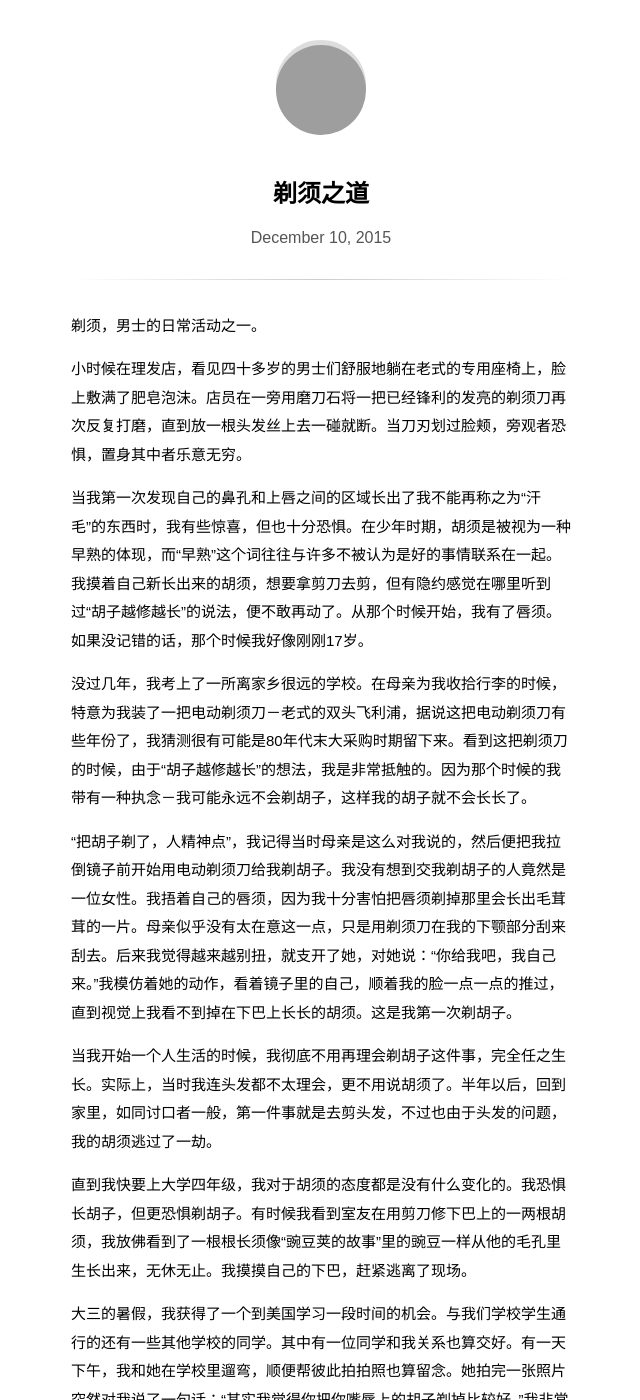
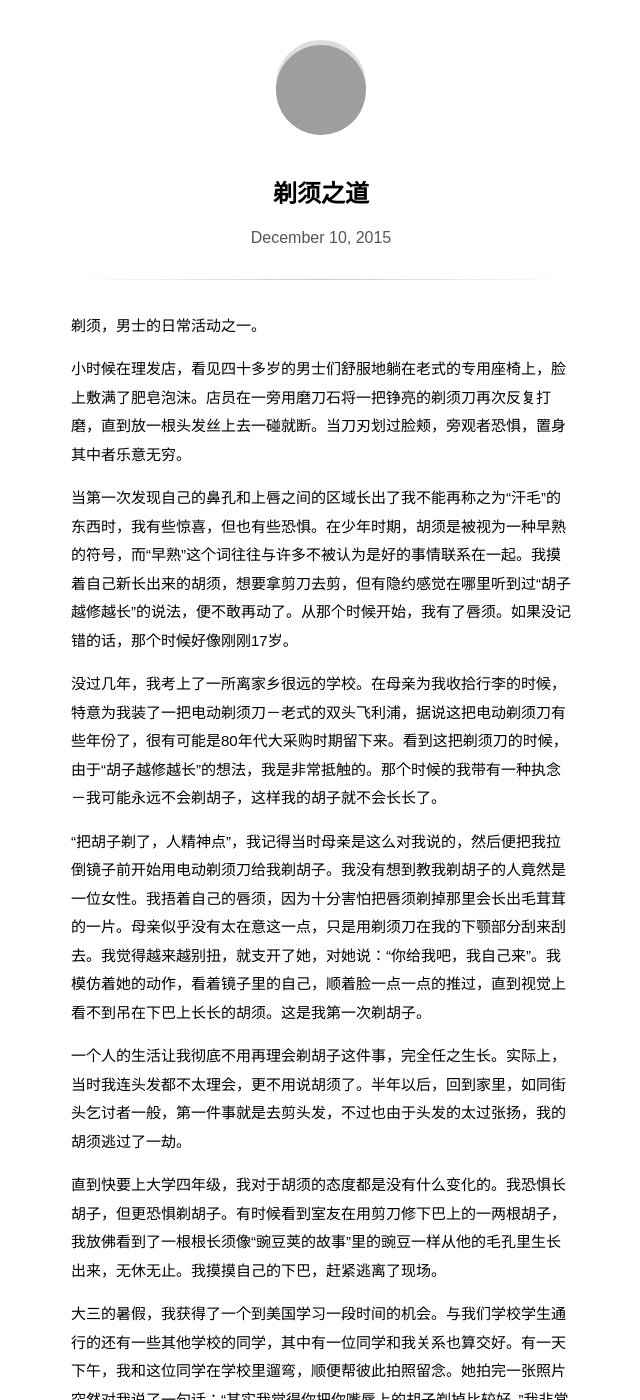
Before and after one commit to psaux0/psaux0.github.io, a Jekyll site: the page built from _posts/2015-12-10-the-tao-of-shaving.markdown, in a window 1280 px wide and 1400 px high, cut to the strip 0-1400 px from the top of the window. Shown: the whole strip, without its empty margins (319-959 px from the left). Built offline with Jekyll 4.4.1, drawn with Linux system fonts in a browser that asks for light colours; some web fonts are replaced; some of the changed text lies outside the part shown; grey boxes are pictures that could not be loaded.

Commit message:
edit post

```diff
--- a/_posts/2015-12-10-the-tao-of-shaving.markdown
+++ b/_posts/2015-12-10-the-tao-of-shaving.markdown
@@ -6,36 +6,36 @@ use_math: false
 ---
 剃须，男士的日常活动之一。
 
-小时候在理发店，看见四十多岁的男士们舒服地躺在老式的专用座椅上，脸上敷满了肥皂泡沫。店员在一旁用磨刀石将一把已经锋利的发亮的剃须刀再次反复打磨，直到放一根头发丝上去一碰就断。当刀刃划过脸颊，旁观者恐惧，置身其中者乐意无穷。
+小时候在理发店，看见四十多岁的男士们舒服地躺在老式的专用座椅上，脸上敷满了肥皂泡沫。店员在一旁用磨刀石将一把铮亮的剃须刀再次反复打磨，直到放一根头发丝上去一碰就断。当刀刃划过脸颊，旁观者恐惧，置身其中者乐意无穷。
 
-当我第一次发现自己的鼻孔和上唇之间的区域长出了我不能再称之为“汗毛”的东西时，我有些惊喜，但也十分恐惧。在少年时期，胡须是被视为一种早熟的体现，而“早熟”这个词往往与许多不被认为是好的事情联系在一起。我摸着自己新长出来的胡须，想要拿剪刀去剪，但有隐约感觉在哪里听到过“胡子越修越长”的说法，便不敢再动了。从那个时候开始，我有了唇须。如果没记错的话，那个时候我好像刚刚17岁。
+当第一次发现自己的鼻孔和上唇之间的区域长出了我不能再称之为“汗毛”的东西时，我有些惊喜，但也有些恐惧。在少年时期，胡须是被视为一种早熟的符号，而“早熟”这个词往往与许多不被认为是好的事情联系在一起。我摸着自己新长出来的胡须，想要拿剪刀去剪，但有隐约感觉在哪里听到过“胡子越修越长”的说法，便不敢再动了。从那个时候开始，我有了唇须。如果没记错的话，那个时候好像刚刚17岁。
 
-没过几年，我考上了一所离家乡很远的学校。在母亲为我收拾行李的时候，特意为我装了一把电动剃须刀－老式的双头飞利浦，据说这把电动剃须刀有些年份了，我猜测很有可能是80年代末大采购时期留下来。看到这把剃须刀的时候，由于“胡子越修越长”的想法，我是非常抵触的。因为那个时候的我带有一种执念－我可能永远不会剃胡子，这样我的胡子就不会长长了。
+没过几年，我考上了一所离家乡很远的学校。在母亲为我收拾行李的时候，特意为我装了一把电动剃须刀－老式的双头飞利浦，据说这把电动剃须刀有些年份了，很有可能是80年代大采购时期留下来。看到这把剃须刀的时候，由于“胡子越修越长”的想法，我是非常抵触的。那个时候的我带有一种执念－我可能永远不会剃胡子，这样我的胡子就不会长长了。
 
-“把胡子剃了，人精神点”，我记得当时母亲是这么对我说的，然后便把我拉倒镜子前开始用电动剃须刀给我剃胡子。我没有想到交我剃胡子的人竟然是一位女性。我捂着自己的唇须，因为我十分害怕把唇须剃掉那里会长出毛茸茸的一片。母亲似乎没有太在意这一点，只是用剃须刀在我的下颚部分刮来刮去。后来我觉得越来越别扭，就支开了她，对她说：“你给我吧，我自己来。”我模仿着她的动作，看着镜子里的自己，顺着我的脸一点一点的推过，直到视觉上我看不到掉在下巴上长长的胡须。这是我第一次剃胡子。
+“把胡子剃了，人精神点”，我记得当时母亲是这么对我说的，然后便把我拉倒镜子前开始用电动剃须刀给我剃胡子。我没有想到教我剃胡子的人竟然是一位女性。我捂着自己的唇须，因为十分害怕把唇须剃掉那里会长出毛茸茸的一片。母亲似乎没有太在意这一点，只是用剃须刀在我的下颚部分刮来刮去。我觉得越来越别扭，就支开了她，对她说：“你给我吧，我自己来”。我模仿着她的动作，看着镜子里的自己，顺着脸一点一点的推过，直到视觉上看不到吊在下巴上长长的胡须。这是我第一次剃胡子。
 
-当我开始一个人生活的时候，我彻底不用再理会剃胡子这件事，完全任之生长。实际上，当时我连头发都不太理会，更不用说胡须了。半年以后，回到家里，如同讨口者一般，第一件事就是去剪头发，不过也由于头发的问题，我的胡须逃过了一劫。
+一个人的生活让我彻底不用再理会剃胡子这件事，完全任之生长。实际上，当时我连头发都不太理会，更不用说胡须了。半年以后，回到家里，如同街头乞讨者一般，第一件事就是去剪头发，不过也由于头发的太过张扬，我的胡须逃过了一劫。
 
-直到我快要上大学四年级，我对于胡须的态度都是没有什么变化的。我恐惧长胡子，但更恐惧剃胡子。有时候我看到室友在用剪刀修下巴上的一两根胡须，我放佛看到了一根根长须像“豌豆荚的故事”里的豌豆一样从他的毛孔里生长出来，无休无止。我摸摸自己的下巴，赶紧逃离了现场。
+直到快要上大学四年级，我对于胡须的态度都是没有什么变化的。我恐惧长胡子，但更恐惧剃胡子。有时候看到室友在用剪刀修下巴上的一两根胡子，我放佛看到了一根根长须像“豌豆荚的故事”里的豌豆一样从他的毛孔里生长出来，无休无止。我摸摸自己的下巴，赶紧逃离了现场。
 
-大三的暑假，我获得了一个到美国学习一段时间的机会。与我们学校学生通行的还有一些其他学校的同学。其中有一位同学和我关系也算交好。有一天下午，我和她在学校里遛弯，顺便帮彼此拍拍照也算留念。她拍完一张照片突然对我说了一句话：“其实我觉得你把你嘴唇上的胡子剃掉比较好。”我非常诧异。从我第一天长胡子开始，过了这么长时间，每天看到镜子里的自己，我并没有觉得嘴唇上的胡须对于我的形象有什么影响，甚至很多时候我忽略了它的存在，因为它就像是我身体上的肉，是无法去掉的一部分。对于这位同学的这句话，我选择了刻意去忽略的态度，但是有些事情如果太刻意，反而会做不到。
+大三的暑假，我获得了一个到美国学习一段时间的机会。与我们学校学生通行的还有一些其他学校的同学，其中有一位同学和我关系也算交好。有一天下午，我和这位同学在学校里遛弯，顺便帮彼此拍照留念。她拍完一张照片突然对我说了一句话：“其实我觉得你把你嘴唇上的胡子剃掉比较好。”我非常诧异：从我第一天长胡子开始，过了这么长时间，每天看到镜子里的自己，我并没有觉得嘴唇上的胡须对于我的形象有什么影响，甚至很多时候我忽略了它的存在，因为它就像是我身体上的肉，是无法去掉的一部分。对于这位同学的这句话，我选择了刻意去忽略的态度，但是有些事情如果太刻意，反而会做不到。
 
-在那个夏天的末尾，我剃掉了我的唇须，用的是老式双头飞利浦电动剃须刀。看着镜子里的自己，我觉得像个太监。
+在那个夏天的末尾，我剃掉了我的唇须，用的是老式双头飞利浦电动剃须刀－我觉得自己像个太监。
 
-尽管一开始不太习惯，从那个时候我开始坚持剃须了。这件事完全和那个同学无关。在我习惯于镜中自己的一个形象后，便很难再习惯另一个形象。当我用电动剃须刀一点一点剃掉脸上的胡茬时，我依然恐惧那位用剪刀修胡子的室友。
+尽管一开始不太习惯，从那个时候我开始坚持剃须了。在习惯于镜中自己的一个形象后，便很难再习惯另一个形象。当用电动剃须刀一点一点剃掉脸上的胡茬时，我依然恐惧那位用剪刀修胡子的室友。
 
 如果一个人每天都要重复的做一件事，那么这个人就会逐渐开始追求一种更好体验去完成这件事。在满足功能性需求的同时，我慢慢地开始注重剃须的过程。
 
-电动剃须刀是一项伟大的人类发明。它安全， 高效，好的电动剃须刀效果也很好。可是当电动剃须刀在简化男士剃须过程的同时，也消散了很多剃须的乐趣。这一点我一直没有体会，直到我开始用手动刀片剃须刀。
+电动剃须刀是一项伟大的人类发明。它安全， 高效，好的电动剃须刀效果也很好。可是当电动剃须刀在简化男士剃须过程的同时，也消散了很多剃须的乐趣。这一点我一直没有体会，直到我开始用手动刀片。
 
-我第二次来到美国的时候，已经把老式双头换成了比较现代的三头剃须刀，按照广告语，三头剃须刀具有“无缝贴合”的功能，可以刮倒任意一个死角。可是在反复使用这样的剃须刀以后，我逐渐觉得剃须成了一件好生无聊之事，于是好奇的我开始追求一些新的东西。
+我第二次来到美国的时候，已经把老式双头换成了比较现代的三头剃须刀。按照广告语，三头剃须刀具有“无缝贴合”的功能，可以刮到任意一个死角。可是在反复使用这样的剃须刀以后，我逐渐觉得剃须成了一件好生无聊之事，于是好奇的我开始追求一些新的东西。
 
-肥皂泡沫和手动刀片－我要的就是这两样。回想起小时候在理发店店员给顾客剃须的样子，我小心翼翼地把肥皂泡沫涂在手上，并且尽量均匀的抹在我脸的的下半部分，之后用热水冲洗剃须刀约20秒，用刀片顺着一个固定的方向开始一道一道地刮。当锋利的刀刃与皮肤发生摩擦的时候，面部细微的神经受到了强烈的刺激。一种火辣辣的感觉留在每一块刀刃走过的地方。刀刃会带走原本涂在脸上的泡沫，这样很轻易地就能知道哪里剃过哪里没有。当我用刀片一点点刮去脸上的肥皂泡沫时，我会有一种小时候玩涂鸦版的快乐－涂开白茫茫的一片，我有了不一样的发现。
+肥皂泡沫和刀片－我要的就是这两样。回想起小时候在理发店店员给顾客剃须的样子，我小心翼翼地把肥皂泡沫涂在手上，并且尽量均匀的抹在脸的的下半部分，之后用热水冲洗剃须刀约20秒，用刀片顺着一个固定的方向开始一道一道地刮。当锋利的刀刃与皮肤发生摩擦的时候，面部细微的神经受到了强烈的刺激。一种火辣辣的感觉留在每一块刀刃走过的地方。刀刃会带走原本涂在脸上的泡沫，这样很轻易地就能知道哪里剃过哪里没有。当我用刀片一点点刮去脸上的肥皂泡沫时，我会有一种小时候玩涂鸦板的快乐－涂开白茫茫的一片，我有了不一样的发现。
 
 唇须是最难剃的地方。在整个需要剃须的部分，唇须所在的人中处时最敏感的。每当我让刀刃走过这里的时候，必须异常的小心。这时候，我是侠客，剃须刀是剑。
 
-锋利的刀刃时常会割开我的皮肤。我经常会发现当我剃着胡子的时候，一片红晕从我下巴上的一个地方浸了出来。我感觉不到一点疼痛，因为整个下巴已经被包裹在一种火辣辣的感觉之中。也许头一两次我看见某个地方出血了还有点慌乱，可久而久之我便认定这不过是手动剃须的一部分。
+锋利的刀刃时常会割开我的皮肤。我经常会发现当我剃着胡子的时候，一片红晕从下巴上的一个地方浸了出来。但是我感觉不到一点疼痛，因为整个下巴早已经被包裹在一种火辣辣的感觉之中。也许头一两次我看见某个地方出血了还有点慌乱，可久而久之我便认定这不过是手动剃须的一部分。
 
 没有任何人教过我如何用刀片给自己刮胡子，我只是模仿记忆中理发店店员的样子。好在我会用残留胡须的数量来衡量我这一次清理是否成功，日复一日也就形成了自己的一套剃须方法，并学会了使用一些护理品进行剃须前和剃须后的皮肤处理。
 
-今天早上剃须的时候看着镜子里的自己突然笑了，回想起了好多的事情，原来生活中如此的一件小事也蕴涵着“身而为人”的道理。
+今天早上剃须的时候看着镜子里的自己突然笑了，原来这样简单的事也可以讲出好多故事。
```
